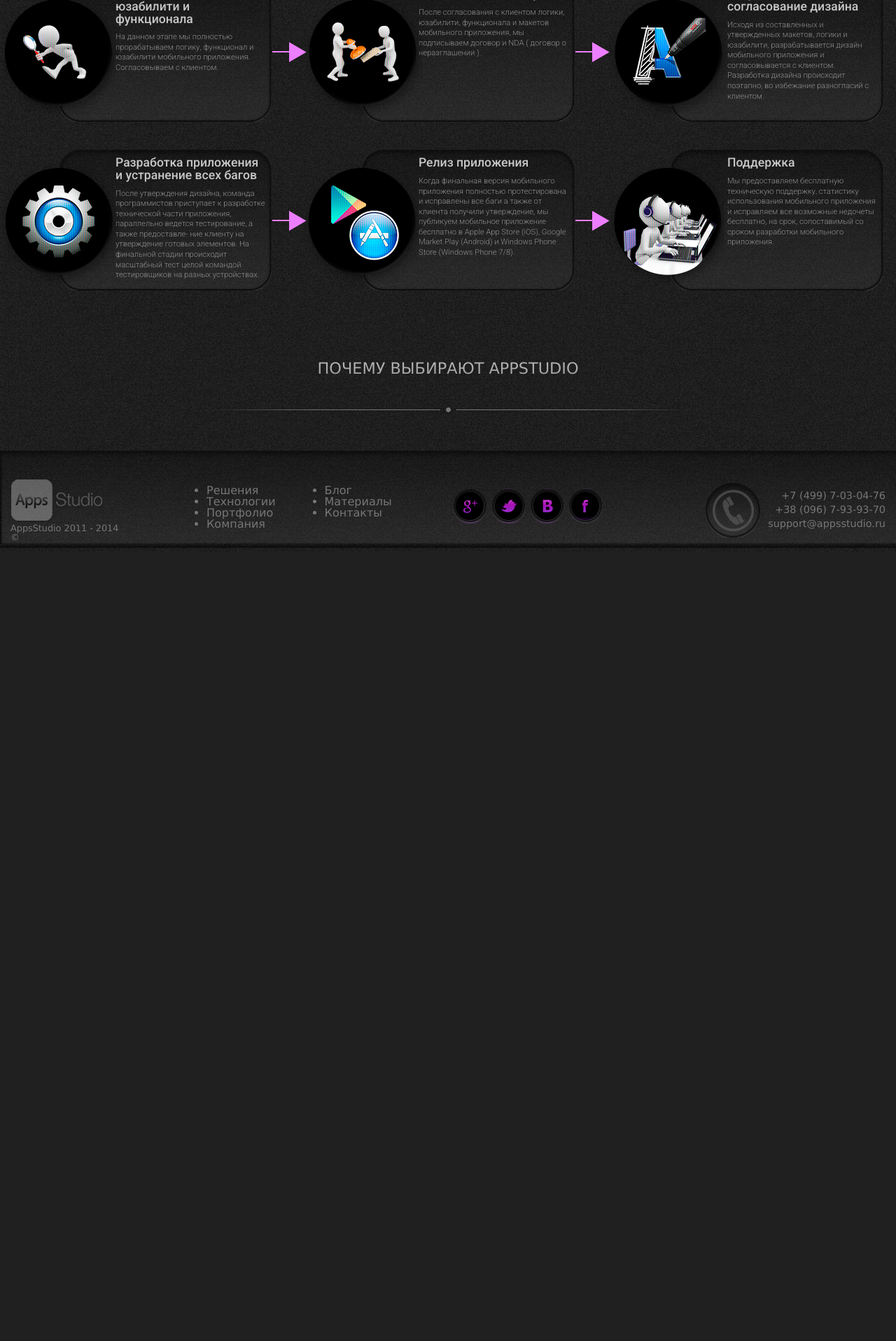
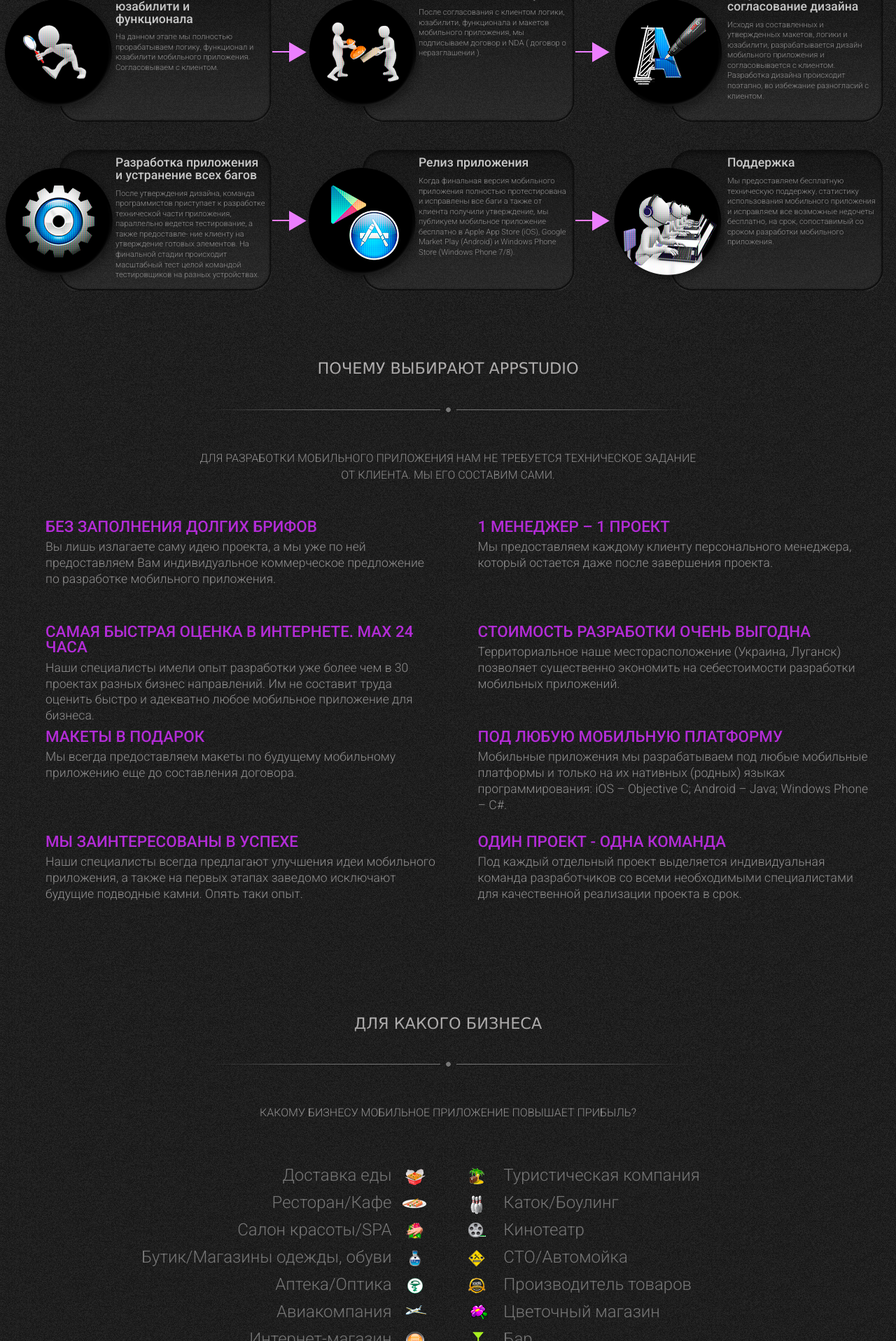
Before and after one commit to RuslanGrigoryev/Apps_studio, a PHP site: page /how_it_work.html in a window 1280 px wide. Shown: the part 924-2840 px from the top of the page at 70% size. Before the commit the page ends 1707 px from the top, so only its background shows below. Run offline with PHP 8.4, Linux system fonts and the light colour scheme; some libraries are stand-ins or nearby versions.

Commit message:
Finished how_it_work.page

```diff
--- a/css/style.css
+++ b/css/style.css
@@ -8,6 +8,9 @@
  6. Section "Goals".
  7. Section Call styles.
  8. PAGE HOW IT WORKS Section header-img.
+ 9.                   Section how_it_work styles
+ 10.                  Section why_it_work styles
+ 11.                  Section business    styles
 */
 /* 1. Reset styles */
 /* http://meyerweb.com/eric/tools/css/reset/
@@ -96,7 +99,7 @@ h1 span {
 h2 {
   text-transform: uppercase;
 }
-.about-us, .how_it_work, .why_it_work {
+.about-us, .how_it_work, .why_it_work, .business {
   padding: 60px 0 0 0;
 }
 /*3.Header styles*/
@@ -173,12 +176,18 @@ header {
     position: relative;
     text-transform: uppercase;
 }
-.main-menu__link:hover {
+.main-menu__link:hover, .main-menu__link--active {
   transition: all 0.3s ease;
   -webkit-transition: all 0.3s ease;
   -moz-transition: all 0.3s ease;
   -o-transition: all 0.3s ease;
   text-decoration: none;
+  background: -webkit-linear-gradient(#666464, #9634e6);
+  -webkit-background-clip: text;
+  -webkit-text-fill-color: transparent;
+}
+.main-menu__link:hover:after, .main-menu__link.main-menu__link--active:after {
+  background: url(../i/markup/bg-main-menu-hover.png) -17px -4px no-repeat;
 }
 .main-menu__link:after {
   content: "";
@@ -334,7 +343,7 @@ header {
 .header-img .wrapper {
     background: url(../i/markup/header-img-bg.png) 82px 0px no-repeat;
 }
-.work-details {}
+/*9.Section how_it_work styles */
 .work-details__item {
     float: left;
 }
@@ -401,22 +410,145 @@ header {
   margin: 0 0 10px 0;
   display: block;
 }
-.work-details__item__inner p {
+.work-details__item__inner p, .why_it_work__head-text, .why_it_work__wrap-ul__list__item p {
   font-family: 'Roboto', sans-serif;
   font-weight: 300;
   font-size: 0.7em;
   color: #8f8e8e;
   line-height: 1.3em;
 }
-.work-details__item__inner--connection {}
-.work-details__item__inner--logic {}
-.work-details__item__inner--mockup {}
-.work-details__item__inner--agrees {}
-.work-details__item__inner--contract {}
-.work-details__item__inner--development {}
-.work-details__item__inner--app {}
-.work-details__item__inner--release {}
-.work-details__item__inner--support {}
+/*10.Section why_it_work styles */
+.why_it_work__head-text {
+  text-transform: uppercase;
+  line-height: 1.5em;
+  text-align: center;
+  font-size: 1em;
+}
+.why_it_work__wrap-ul {
+    margin: 50px 0;
+}
+.why_it_work__wrap-ul__list {
+    width: 45%;
+    display: inline-block;
+    margin: 0 0 0 50px;
+    vertical-align: top;
+}
+.why_it_work__wrap-ul__list__item {
+    margin: 0 0 0px 0;
+    min-height: 150px;
+}
+.why_it_work__wrap-ul__list__item h3 {
+    color: #b32cd7;
+    font-family: 'Roboto', sans-serif;
+    font-weight: 500;
+    font-size: 1.4em;
+    text-transform: uppercase;
+    margin: 0 0 7px 0;
+}
+.why_it_work__wrap-ul__list__item p {
+    font-size: 1.1em;
+}
+/*11.Section business styles*/
+.business-list-wrap {
+    margin: 50px 0;
+    font-family: 'Roboto', sans-serif;
+    font-weight: 300;
+    font-size: 1.5em;
+}
+.business-list {
+    width: 39%;
+    margin: 0 67px;
+    display: inline-block;
+}
+.business-list:first-child .business-list__item {
+  text-align: right;
+}
+.business-list__item {
+    margin: 15px 0;
+    padding: 0 10px;
+    position: relative;
+}
+.business-list__left-side .business-list__item:after {
+  content: " ";
+  position: absolute;
+  right: -40px;
+  top: 9%;
+  width: 35px;
+  height: 30px;
+  background: url(../i/markup/sprite-business.png) 3px -1px no-repeat;
+}
+.business-list__right-side .business-list__item:before {
+  content: " ";
+  position: absolute;
+  left: -40px;
+  top: 0%;
+  width: 35px;
+  height: 30px;
+  background: url(../i/markup/sprite-business.png) no-repeat;
+}
+.business-list__left-side .business-list__item__caffee:after {
+    background-position: -38px 2px;
+}
+.business-list__left-side .business-list__item__saloon:after {
+    background-position: -79px -2px;
+}
+.business-list__left-side .business-list__item__butiq:after {
+    background-position: -116px -1px;
+}
+.business-list__left-side .business-list__item__optik:after {
+    background-position: -154px -1px;
+}
+.business-list__left-side .business-list__item__avia:after {
+    background-position: -197px -1px;
+}
+.business-list__left-side .business-list__item__shop:after {
+    background-position: -248px -2px;
+}
+.business-list__left-side .business-list__item__smi:after {
+    background-position: -293px -3px;
+}
+.business-list__left-side .business-list__item__mebel:after {
+    background-position: -333px -1px;
+}
+.business-list__left-side .business-list__item__bank:after {
+    background-position: -371px -1px;
+}
+.business-list__left-side .business-list__item__security:after {
+    background-position: -414px -1px;
+}
+.business-list__right-side .business-list__item__tourist:before {
+    background-position: 0px -37px;
+}
+.business-list__right-side .business-list__item__boul:before {
+    background-position: -34px -37px;
+}
+.business-list__right-side .business-list__item__cinema:before {
+    background-position: -70px -37px;
+}
+.business-list__right-side .business-list__item__sto:before {
+    background-position: -109px -37px;
+}
+.business-list__right-side .business-list__item__goods:before {
+    background-position: -145px -37px;
+}
+.business-list__right-side .business-list__item__flowers:before {
+    background-position: -182px -37px;
+}
+.business-list__right-side .business-list__item__bar:before {
+    background-position: -222px -37px;
+}
+.business-list__right-side .business-list__item__clean:before {
+    background-position: -253px -37px;
+}
+.business-list__right-side .business-list__item__digit:before {
+    background-position: -287px -37px;
+}
+.business-list__right-side .business-list__item__super:before {
+    background-position: -321px -37px;
+}
+.business-list__right-side .business-list__item__distr:before {
+    background-position: -363px -33px;
+}
 /*23. Footer styles*/
 footer {
   background: url(../i/markup/bg-footer.png) repeat-y;
--- a/how_it_work.html
+++ b/how_it_work.html
@@ -55,7 +55,7 @@
 						<a href="#" class="main-menu__link">портфолио</a>
 					</li>
 					<li class="main-menu__item">
-						<a href="#" class="main-menu__link">компания</a>
+						<a href="#" class="main-menu__link main-menu__link--active">компания</a>
 					</li>
 					<li class="main-menu__item">
 						<a href="#" class="main-menu__link">блог</a>
@@ -200,6 +200,94 @@
 
 			<h1><span>ПОЧЕМУ ВЫБИРАЮТ APPSTUDIO</span></h1>
 
+			<p class="why_it_work__head-text">
+			Для разработки мобильного приложения нам не требуется техническое 	задание
+			</p>
+			<p class="why_it_work__head-text">
+				от клиента. Мы его составим сами.
+			</p>
+
+			<div class="why_it_work__wrap-ul">
+				<ul class="why_it_work__wrap-ul__list">
+					<li class="why_it_work__wrap-ul__list__item">
+						<h3>Без заполнения долгих брифов</h3>
+						<p>Вы лишь излагаете саму идею проекта, а мы уже по ней предоставляем Вам индивидуальное коммерческое предложение по разработке мобильного приложения.</p>
+					</li>
+					<li class="why_it_work__wrap-ul__list__item">
+						<h3>Самая быстрая оценка в интернете. Max 24 часа</h3>
+						<p>Наши специалисты имели опыт разработки уже более чем в 30 проектах разных бизнес направлений. Им не составит труда оценить быстро и адекватно любое мобильное приложение для бизнеса.</p>
+					</li>
+					<li class="why_it_work__wrap-ul__list__item">
+						<h3>Макеты в подарок</h3>
+						<p>Мы всегда предоставляем макеты по будущему мобильному приложению еще до составления договора.</p>
+					</li>
+					<li class="why_it_work__wrap-ul__list__item">
+						<h3>Мы заинтересованы в успехе</h3>
+						<p>Наши специалисты всегда предлагают улучшения идеи мобильного приложения, а также на первых этапах заведомо исключают будущие подводные камни. Опять таки опыт.</p>
+					</li>
+				</ul>
+				<ul class="why_it_work__wrap-ul__list">
+					<li class="why_it_work__wrap-ul__list__item">
+						<h3>1 менеджер – 1 проект </h3>
+						<p>Мы предоставляем каждому клиенту персонального менеджера, который остается даже после завершения проекта.</p>
+					</li>
+					<li class="why_it_work__wrap-ul__list__item">
+						<h3>Стоимость разработки очень выгодна</h3>
+						<p>Территориальное наше месторасположение (Украина, Луганск) позволяет существенно экономить на себестоимости разработки мобильных приложений.</p>
+					</li>
+					<li class="why_it_work__wrap-ul__list__item">
+						<h3>Под любую мобильную платформу</h3>
+						<p>Мобильные приложения мы разрабатываем под любые мобильные платформы и только на их нативных (родных) языках программирования: iOS – Objective C; Android – Java; Windows Phone – C#.</p>
+					</li>
+					<li class="why_it_work__wrap-ul__list__item">
+						<h3>Один проект - одна команда</h3>
+						<p>Под каждый отдельный проект выделяется индивидуальная команда разработчиков со всеми необходимыми специалистами для качественной реализации проекта в срок.</p>
+					</li>
+				</ul>
+			</div>
+		</div>
+
+	</section>
+
+	<section class="business">
+
+		<div class="wrapper">
+
+			<h1><span>Для какого бизнеса</span></h1>
+
+			<p class="why_it_work__head-text">
+			Какому бизнесу мобильное приложение повышает прибыль?
+			</p>
+
+			<div class="business-list-wrap">
+				<ul class="business-list business-list__left-side">
+					<li class="business-list__item">Доставка еды</li>
+					<li class="business-list__item business-list__item__caffee">Ресторан/Кафе</li>
+					<li class="business-list__item business-list__item__saloon">Салон красоты/SPA</li>
+					<li class="business-list__item business-list__item__butiq">Бутик/Магазины одежды, обуви</li>
+					<li class="business-list__item business-list__item__optik">Аптека/Оптика</li>
+					<li class="business-list__item business-list__item__avia">Авиакомпания</li>
+					<li class="business-list__item business-list__item__shop">Интернет-магазин</li>
+					<li class="business-list__item business-list__item__smi">СМИ/Журнал</li>
+					<li class="business-list__item business-list__item__mebel">Мебельный салон</li>
+					<li class="business-list__item business-list__item__bank">Банк</li>
+					<li class="business-list__item business-list__item__security">Охранное агентство</li>
+				</ul>
+				<ul class="business-list business-list__right-side">
+					<li class="business-list__item business-list__item__tourist">Туристическая компания</li>
+					<li class="business-list__item business-list__item__boul">Каток/Боулинг</li>
+					<li class="business-list__item business-list__item__cinema">Кинотеатр</li>
+					<li class="business-list__item business-list__item__sto">СТО/Автомойка</li>
+					<li class="business-list__item business-list__item__goods">Производитель товаров</li>
+					<li class="business-list__item business-list__item__flowers">Цветочный магазин</li>
+					<li class="business-list__item business-list__item__bar">Бар</li>
+					<li class="business-list__item business-list__item__clean">Химчистка</li>
+					<li class="business-list__item business-list__item__digit">Магазин электроники</li>
+					<li class="business-list__item business-list__item__super">Супермаркет/Магазин продуктов</li>
+					<li class="business-list__item business-list__item__distr">Компания дистрибьютер</li>
+				</ul>
+			</div>
+
 		</div>
 
 	</section>
```
Also changed, not shown: i/markup/bg-main-menu-hover.png (added), i/markup/sprite-business.png (added).
